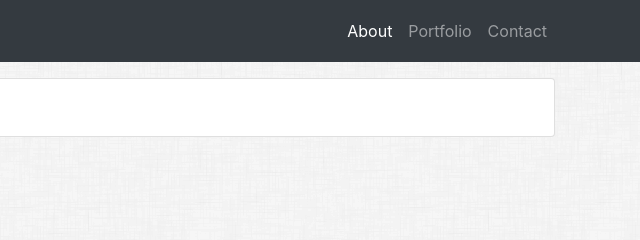
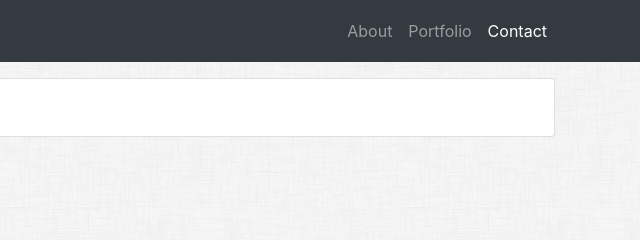
Before and after one commit to LMBoyle/Bootstrap-Portfolio, a plain HTML site: page contact.html in a window 1280 px wide. Shown: the top 240 px of the page, 640-1280 px from the left. Drawn offline with nearby package versions, Linux system fonts and the light colour scheme.

Commit message:
fixed link color for active page

```diff
--- a/contact.html
+++ b/contact.html
@@ -17,9 +17,9 @@
 
                 <div class="collapse navbar-collapse justify-content-end" id="navbarNavAltMarkup">
                     <div class="navbar-nav">
-                        <a class="nav-item nav-link active" href="index.html"> About </a>
+                        <a class="nav-item nav-link" href="index.html"> About </a>
                         <a class="nav-item nav-link" href="portfolio.html"> Portfolio </a>
-                        <a class="nav-item nav-link" href="contact.html"> Contact <span class="sr-only">(current)</span></a>
+                        <a class="nav-item nav-link active" href="contact.html"> Contact <span class="sr-only">(current)</span></a>
                     </div>
                 </div>
             </div>
```
Also changed, not shown: portfolio.html (+2 -2 lines).
